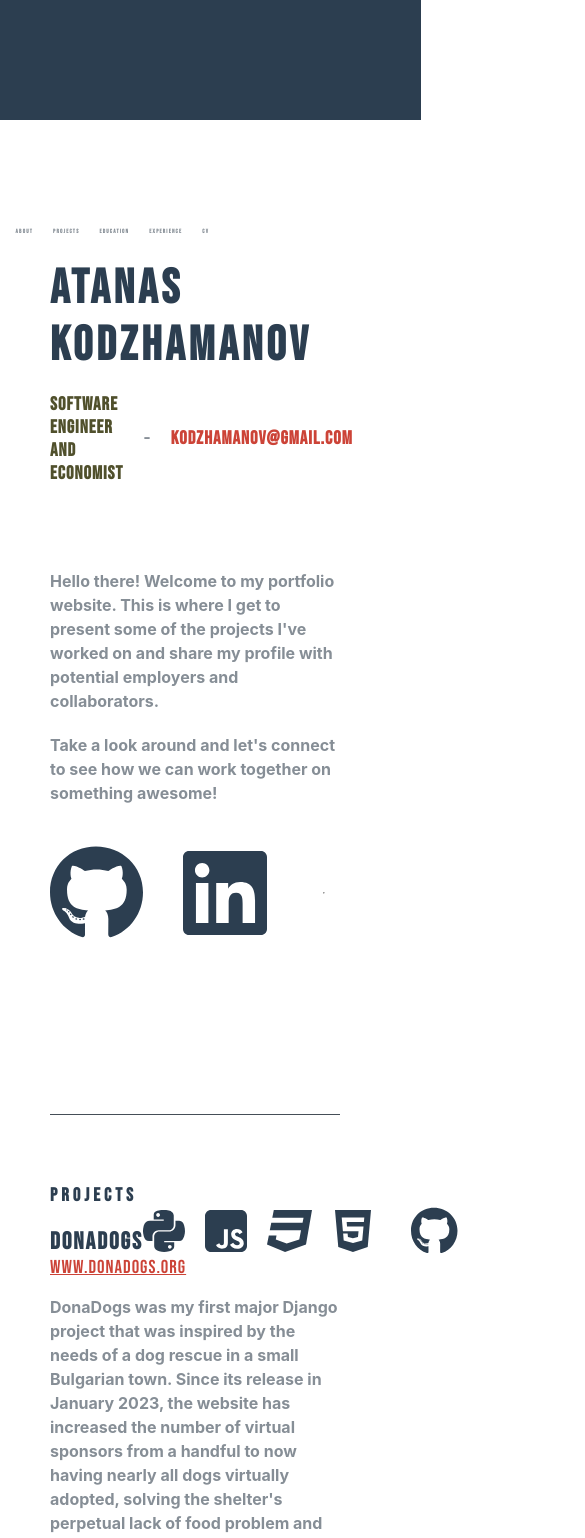
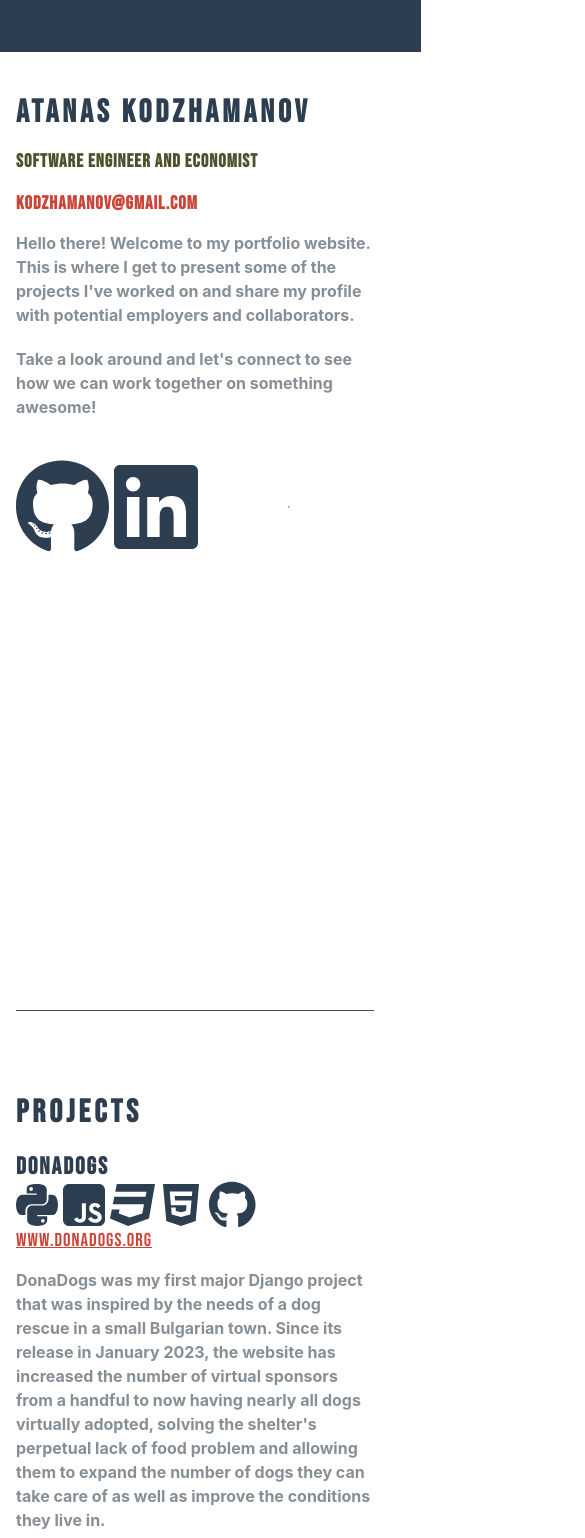
Before and after one commit to AtanasKodzhamanov/Portfolio, a React (Create React App) app: page / in a window 390 px wide. Shown: the top 1538 px of the page, 585 px wide, since content can reach past the window. Built offline with nearby package versions, Linux system fonts and the light colour scheme; a web font is replaced by a local one.

Commit message:
mobile responsiveness

```diff
--- a/src/App.css
+++ b/src/App.css
@@ -16,18 +16,69 @@
   border-bottom : 1px solid var(--border-color);
 }
 
+@media (max-width: 480px) {
+  .screenshots-container{
+      padding:1rem;
+      margin:0px;
+      min-height:50%;
+  }
+
+}
+
+@media (min-width: 481px) and (max-width: 768px){
+  .section{
+    padding:0px;
+  }
+}
+
 .page-body{
   display: flex;
   flex-direction: row;
 }
 
+@media (max-width: 992px) {
+  .page-body{
+    display: flex;
+    flex-direction: column;
+  }
+}
+
 .content-container{
   display: flex;
   flex-direction: column;
-  padding: 6vw; /* adjust as needed */
+  padding: 6vw;
   padding-top: 0;
-  max-width: 55vw; /* adjust as needed */
-  margin-left: 15vw; /* adjust as needed */
+  max-width: 55vw;
+  margin-left: 15vw;
+}
+
+@media (max-width:992px){
+  .portrait img{
+    display:none;
+  }
+}
+
+@media (max-width: 480px) {
+  .content-container{
+    margin:0;
+    padding:1rem;
+    max-width: 100%;
+  }
+}
+@media (min-width: 481px) and (max-width: 768px) {
+  .content-container{
+    margin:0;
+    padding:3rem;
+    max-width: 100%;
+  }
+}
+
+@media (min-width: 769px) and (max-width: 992px) {
+  .content-container{
+    margin:0;
+    padding:3rem;
+    max-width: 100%;
+  }
 }
 
 
@@ -52,6 +103,13 @@ h1{
   letter-spacing: 4px;
 
 }
+
+@media (max-width: 480px) {
+  h1{
+    font-size: 2rem;
+  }
+}
+
 
 h2{
   margin-bottom: 0px;
@@ -87,36 +145,3 @@ li{
   transform: scale(1.2);
   cursor: pointer;
 }
-
-
-@media screen and (max-width: 1300px) {
-  .content-container{
-    max-width: 90%;
-    margin-right:0px;
-    padding-right:50px;
-  }
-}
-
-@media screen and (max-width: 1000px) {
-  .content-container{
-    max-width: 100%;
-    margin-right:0px;
-    padding-right:50px;
-  }
-}
-
-@media screen and (max-width: 1000px) {
-  .page-body{
-    display: flex;
-    flex-direction: column;
-  }
-  .content-container{
-    margin-left:0px;
-    margin-right:0px;
-    padding:50px;
-    margin-top:70px;
-  }
-  .portrait img{
-    display:none;
-  }
-}
--- a/src/components/About.css
+++ b/src/components/About.css
@@ -6,6 +6,12 @@
     justify-content: left;
     padding: 50px;
     padding-left:0px;
+}
+
+@media (max-width: 768px) {
+    .name-container{
+        padding: 0rem;
+    }
 }
 
 .name{
@@ -20,6 +26,15 @@
     justify-content: left;
     align-items: center;
     gap: 20px;
+}
+
+@media(max-width: 768px) {
+    .about-links-container{
+        flex-direction: column;
+        align-items: start;
+        gap:0px;
+    }
+
 }
 
 .about-links-container a{
--- a/src/components/About.js
+++ b/src/components/About.js
@@ -22,7 +22,6 @@ const About = () => {
                 </div>
                 <div className="about-links-container">
                     <h3>Software Engineer and Economist</h3>
-                    <p>-</p>
                     <a href="mailto:kodzhamanov@gmail.com">kodzhamanov@gmail.com</a>
                 </div>
             </div>
--- a/src/components/Education.css
+++ b/src/components/Education.css
@@ -73,3 +73,30 @@ img{
     gap: 40px;
     padding-top: 20px;
 }
+
+@media (max-width: 480px) {
+    .icons-container{
+        justify-content: center;
+        gap:5px;
+        flex-wrap:wrap;
+
+    }
+  }
+
+  @media (max-width: 480px) {
+    .education-school-box{
+        flex-direction: column;
+    }
+    .tse-text{
+        padding-left: 0px;
+    }
+    .rhul-text{
+        padding-right: 0px;
+    }
+    .finance-box{
+        flex-direction: column;
+    }
+    .finance-text{
+        padding-left: 0px;
+    }
+  }
--- a/src/components/Projects.css
+++ b/src/components/Projects.css
@@ -2,11 +2,25 @@
     display:flex;
     justify-content: space-between;
 }
+
 .icons{
     display:flex;
     justify-content: space-between;
     gap:20px;
 }
+
+@media (max-width: 480px) {
+    .title-icons{
+        flex-direction: column;
+        justify-content: start;
+    }
+    .icons{
+        display:flex;
+        justify-content: start;
+        gap:5px;
+    }
+  }
+
 
 .screenshots-container{
     background-color: rgb(239, 238, 238);
@@ -14,7 +28,13 @@
     margin-bottom:50px;
     padding:30px;
 }
+@media (max-width: 480px) {
+    .screenshots-container{
+        padding:1rem;
+        margin:0px;
+    }
 
+  }
 .screenshots{
     display:flex;
     flex-wrap: wrap;
@@ -22,6 +42,15 @@
     gap:20px;
 
 }
+
+@media (max-width: 480px) {
+    .screenshots{
+        flex-direction: column;
+        justify-content: start;
+    }
+
+  }
+
 
 .screenshot {
     flex-basis: calc(50% - 20px);
--- a/src/components/SideHeader.css
+++ b/src/components/SideHeader.css
@@ -9,10 +9,10 @@
     width: 10vw;
   }
 
-@media screen and (max-width: 1000px) {
+@media (max-width: 1000px) {
   .navbar{
     width: 100%;
-    height:10vh;
+    height:1rem;
   }
 
 }
@@ -41,6 +41,7 @@
 
 @media screen and (max-width: 1000px) {
   .side-header-links {
+    display: none;
     flex-direction: row;
     gap: 20px;
     margin: 0px;
```
Also changed, not shown: 11 other files (tests, documents, lock files or other folders).
